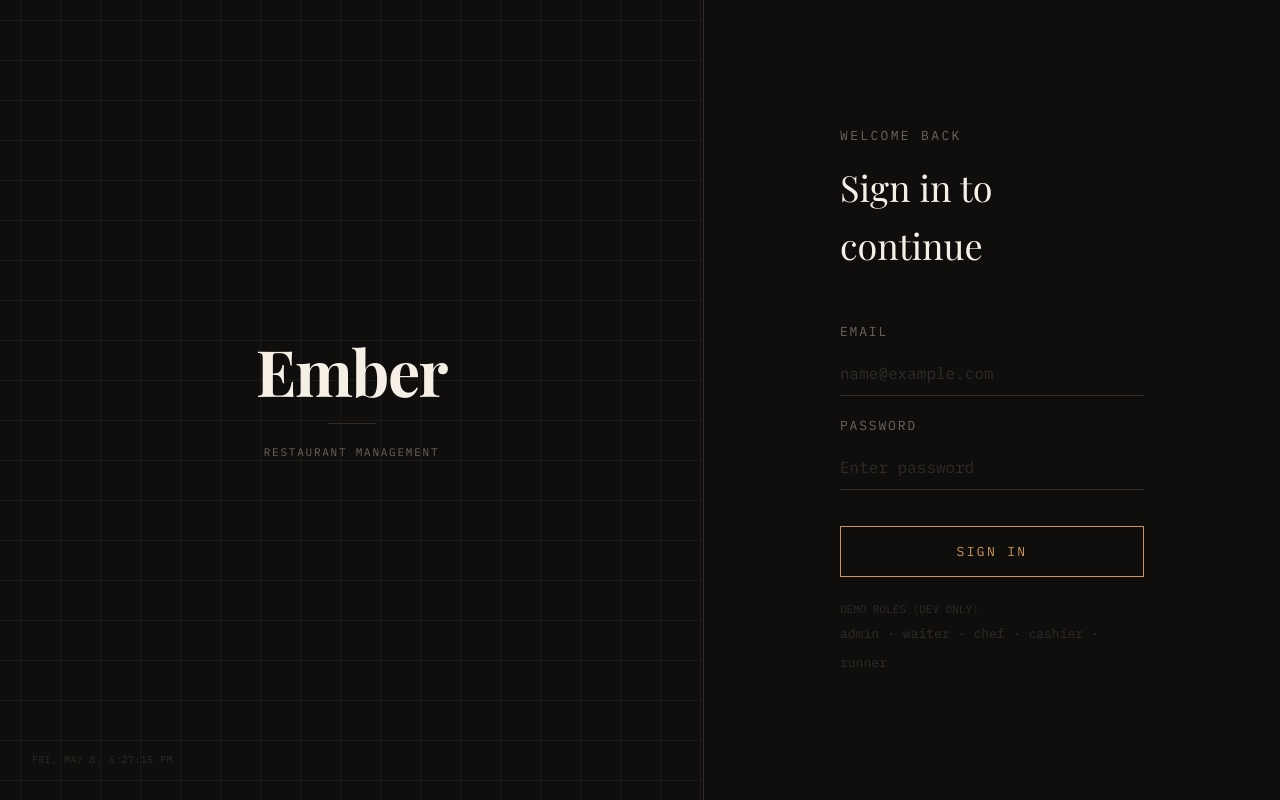
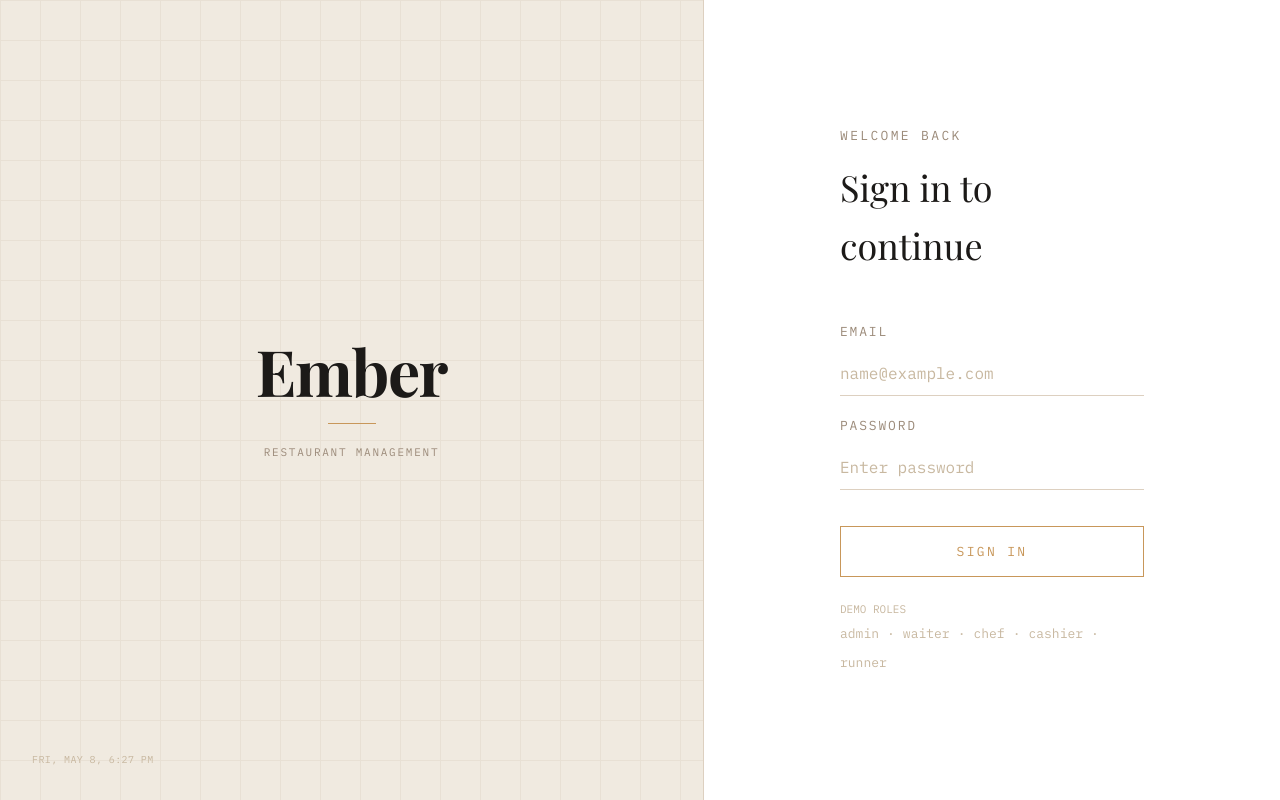
Before and after one commit to octotat-bot/ember, a React (Vite) app in the folder frontend/: page /login in a window 1280 px wide. Built offline with nearby package versions, Linux system fonts and the light colour scheme; no server answers.

Commit message:
feat: full light mode theme — warm cream canvas, white cards, amber accent, dark sidebar

```diff
--- a/frontend/src/index.css
+++ b/frontend/src/index.css
@@ -1,15 +1,15 @@
 /* ==================== CSS VARIABLES ==================== */
 :root {
-  /* New UI Palette */
-  --bg-canvas:     #0F0E0D;
-  --bg-surface:    #1C1A18;
-  --bg-raised:     #242220;
-  --border:        #2E2B28;
-  --text-muted:    #6B6460;
-  --text-body:     #E8E0D8;
-  --text-bright:   #F5EFE6;
-  --accent:        #C8975A;
-  --accent-bg:     #412402;
+  /* Light Ember Palette — warm cream + amber accent */
+  --bg-canvas:     #F8F4EF;     /* warm off-white canvas */
+  --bg-surface:    #FFFFFF;     /* white cards */
+  --bg-raised:     #EEE8DF;     /* slightly raised / hover */
+  --border:        #DDD0C0;     /* warm light border */
+  --text-muted:    #9C8B7A;     /* muted warm brown */
+  --text-body:     #1C1A18;     /* dark body text */
+  --text-bright:   #0A0908;     /* near black headings */
+  --accent:        #C8975A;     /* ember amber — unchanged */
+  --accent-bg:     #FDF0E4;     /* warm amber tint background */
 
   /* Mappings */
   --bg-primary: var(--bg-canvas);
@@ -18,7 +18,7 @@
 
   --text-primary: var(--text-body);
   --text-secondary: var(--text-muted);
-  --text-inverse: var(--bg-canvas);
+  --text-inverse: #FFFFFF;     /* white on amber buttons */
 
   --border-soft: var(--border);
   --border-subtle: var(--border);
@@ -523,8 +523,8 @@ img {
 }
 
 .status-partially_served {
-  background: #1a2a2e;
-  color: #5a9eae;
+  background: #E0F0F4;
+  color: #2E7D9A;
 }
 
 .status-completed {
@@ -596,7 +596,7 @@ img {
 }
 
 .table tr:hover td {
-  background: rgba(29, 45, 68, 0.05);
+  background: rgba(200, 151, 90, 0.06);
 }
 
 /* ==================== MODALS ==================== */
@@ -850,9 +850,9 @@ img {
 /* Skeleton Loading */
 .skeleton {
   background: linear-gradient(90deg,
-      rgba(255, 255, 255, 0.1) 25%,
-      rgba(255, 255, 255, 0.2) 50%,
-      rgba(255, 255, 255, 0.1) 75%);
+      rgba(200, 151, 90, 0.08) 25%,
+      rgba(200, 151, 90, 0.15) 50%,
+      rgba(200, 151, 90, 0.08) 75%);
   background-size: 200% 100%;
   animation: shimmer 1.5s infinite;
   border-radius: var(--radius-md);
@@ -927,8 +927,8 @@ img {
 
 .sidebar {
   width: 280px;
-  background: #0F0E0D;
-  border-right: 0.5px solid #2E2B28;
+  background: #141210;   /* keep sidebar dark — premium contrast */
+  border-right: 0.5px solid #2A2724;
   position: fixed;
   top: 0;
   left: 0;
@@ -945,7 +945,7 @@ img {
   justify-content: space-between;
   gap: var(--spacing-sm);
   background: transparent;
-  border-bottom: 1px solid #2E2B28;
+  border-bottom: 1px solid #2A2724;
 }
 
 .sidebar.collapsed .sidebar-header {
@@ -1020,39 +1020,41 @@ img {
   align-items: center;
   justify-content: space-between;
   padding: var(--spacing-lg) var(--spacing-xl);
-  border-bottom: 0.5px solid #2E2B28;
-  background: #0F0E0D;
+  border-bottom: 0.5px solid var(--border);
+  background: var(--bg-surface);
   position: sticky;
   top: 0;
   z-index: 50;
+  box-shadow: 0 1px 0 var(--border);
 }
 
 .page-title {
   font-family: var(--font-secondary);
   font-size: 1.5rem;
   font-weight: 600;
-  color: #F5EFE6;
+  color: var(--text-bright);
 }
 
 /* Search Bar (Top-Right Content Flow) */
 .top-right-search {
     width: 100%;
-    background: #1C1A18;
-    border: 0.5px solid #2E2B28;
+    background: var(--bg-raised);
+    border: 0.5px solid var(--border);
     border-radius: 4px;
     padding: 8px 12px 8px 32px;
     font-family: var(--font-primary);
     font-size: 12px;
-    color: #E8E0D8;
+    color: var(--text-body);
     outline: none;
     transition: border-color 0.2s;
     box-shadow: none !important;
 }
 .top-right-search::placeholder {
-    color: #6B6460;
+    color: var(--text-muted);
 }
 .top-right-search:focus {
-    border-color: #C8975A;
+    border-color: var(--accent);
+    background: var(--bg-surface);
 }
 
 .page-content {
@@ -1441,7 +1443,7 @@ img {
   display: flex;
   align-items: center;
   justify-content: center;
-  background: rgba(29, 45, 68, 0.1);
+  background: rgba(200, 151, 90, 0.12);
   border-radius: 50%;
   color: var(--color-primary);
 }
@@ -1490,17 +1492,17 @@ img {
   align-items: center;
   justify-content: center;
   border-radius: var(--radius-md);
-  color: var(--text-muted);
+  color: #6B6460;
   transition: all var(--transition-fast);
   flex-shrink: 0;
-  border: 1px solid var(--border-soft);
-  background: var(--bg-tertiary);
+  border: 1px solid #2A2724;
+  background: #1C1A18;
 }
 
 .sidebar-collapse-btn:hover {
-  background: var(--bg-secondary);
-  color: var(--text-primary);
-  border-color: var(--text-primary);
+  background: #242220;
+  color: #E8E0D8;
+  border-color: #C8975A;
 }
 
 .sidebar-close-mobile {
@@ -1510,13 +1512,13 @@ img {
   align-items: center;
   justify-content: center;
   border-radius: var(--radius-md);
-  color: var(--color-text-muted);
+  color: #6B6460;
   transition: all var(--transition-fast);
 }
 
 .sidebar-close-mobile:hover {
-  background: var(--color-bg-hover);
-  color: var(--color-text-primary);
+  background: #242220;
+  color: #E8E0D8;
 }
 
 /* Mobile menu button - hidden on desktop */
@@ -1696,7 +1698,7 @@ img {
     height: auto !important;
     max-height: none !important;
     z-index: 100;
-    border-top: 1px solid var(--border-soft);
+    border-top: 1px solid #2A2724;
     border-right: none;
     overflow: visible;
   }
--- a/frontend/src/pages/Login.jsx
+++ b/frontend/src/pages/Login.jsx
@@ -47,67 +47,72 @@ const Login = () => {
             if (res.success && isAddMode) {
                 navigate(defaultRoutes[res.user?.role] || '/dashboard', { replace: true });
             }
+        } catch (error) {
+            // handled by AuthContext toast
+        } finally {
+            setLoading(false);
+            submittingRef.current = false;
         }
-        catch (error) { /* handled by AuthContext toast */ }
-        finally { setLoading(false); submittingRef.current = false; }
     };
 
     const formattedTime = currentTime.toLocaleString('en-US', {
         weekday: 'short', month: 'short', day: 'numeric',
-        hour: 'numeric', minute: '2-digit', second: '2-digit',
-        hour12: true
+        hour: 'numeric', minute: '2-digit', hour12: true
     }).toUpperCase();
 
     return (
-        <div style={{ display: 'flex', width: '100vw', height: '100vh', background: '#0F0E0D', overflow: 'hidden' }}>
+        <div style={{ display: 'flex', width: '100vw', height: '100vh', background: '#F8F4EF', overflow: 'hidden' }}>
             <style>{`
                 @media (max-width: 768px) {
                     .login-left-panel { display: none !important; }
                     .login-right-panel { width: 100% !important; }
                     .login-mobile-brand { display: block !important; }
                 }
-                .auth-input::placeholder { color: #2E2B28; transition: color 0.2s; }
+                .auth-input::placeholder { color: #C8B8A0; transition: color 0.2s; }
                 .auth-input:focus::placeholder { color: transparent; }
             `}</style>
 
-            {/* Left Panel - Branding */}
+            {/* Left Panel — warm cream branding */}
             <div className="login-left-panel" style={{
-                width: '55%', height: '100%', position: 'relative', borderRight: '0.5px solid #2E2B28',
-                backgroundImage: 'linear-gradient(#1C1A18 1px, transparent 1px), linear-gradient(90deg, #1C1A18 1px, transparent 1px)',
-                backgroundSize: '40px 40px', backgroundPosition: 'center', backgroundAttachment: 'fixed'
+                width: '55%', height: '100%', position: 'relative',
+                borderRight: '0.5px solid #DDD0C0',
+                background: '#F0EAE0',
+                backgroundImage: 'linear-gradient(#E8E0D4 1px, transparent 1px), linear-gradient(90deg, #E8E0D4 1px, transparent 1px)',
+                backgroundSize: '40px 40px',
             }}>
                 <div style={{ display: 'flex', flexDirection: 'column', alignItems: 'center', justifyContent: 'center', height: '100%' }}>
-                    <div style={{ fontFamily: 'var(--font-secondary)', fontSize: 64, fontWeight: 700, color: '#F5EFE6', letterSpacing: '-0.02em', lineHeight: 1 }}>
+                    <div style={{ fontFamily: 'var(--font-secondary)', fontSize: 64, fontWeight: 700, color: '#1C1A18', letterSpacing: '-0.02em', lineHeight: 1 }}>
                         Ember
                     </div>
-                    <div style={{ width: 48, height: 0, borderBottom: '0.5px solid #2E2B28', margin: '20px 0' }}></div>
-                    <div style={{ fontFamily: 'var(--font-primary)', fontSize: 11, color: '#6B6460', textTransform: 'uppercase', letterSpacing: '0.16em' }}>
+                    <div style={{ width: 48, height: 0, borderBottom: '0.5px solid #C8975A', margin: '20px 0' }}></div>
+                    <div style={{ fontFamily: 'var(--font-primary)', fontSize: 11, color: '#9C8B7A', textTransform: 'uppercase', letterSpacing: '0.16em' }}>
                         Restaurant Management
                     </div>
                 </div>
-                {/* Fixed Clock */}
-                <div style={{ position: 'absolute', bottom: 32, left: 32, fontFamily: 'var(--font-primary)', fontSize: 10, color: '#2E2B28', letterSpacing: '0.04em' }}>
+                <div style={{ position: 'absolute', bottom: 32, left: 32, fontFamily: 'var(--font-primary)', fontSize: 10, color: '#C8B8A0', letterSpacing: '0.04em' }}>
                     {formattedTime}
                 </div>
             </div>
 
-            {/* Right Panel - Form */}
-            <div className="login-right-panel" style={{ width: '45%', height: '100%', display: 'flex', alignItems: 'center', justifyContent: 'center', background: '#0F0E0D' }}>
+            {/* Right Panel — white form area */}
+            <div className="login-right-panel" style={{ width: '45%', height: '100%', display: 'flex', alignItems: 'center', justifyContent: 'center', background: '#FFFFFF' }}>
                 <div style={{ width: '100%', maxWidth: 400, padding: '0 48px' }}>
-                    <div className="login-mobile-brand" style={{ display: 'none', fontFamily: 'var(--font-secondary)', fontSize: 28, color: '#F5EFE6', marginBottom: 48 }}>
+                    {/* Mobile brand (shown when left panel is hidden) */}
+                    <div className="login-mobile-brand" style={{ display: 'none', fontFamily: 'var(--font-secondary)', fontSize: 28, color: '#1C1A18', marginBottom: 48 }}>
                         Ember
                     </div>
 
-                    <div style={{ fontFamily: 'var(--font-primary)', fontSize: 13, color: '#6B6460', textTransform: 'uppercase', letterSpacing: '0.18em', marginBottom: 12 }}>
+                    <div style={{ fontFamily: 'var(--font-primary)', fontSize: 13, color: '#9C8B7A', textTransform: 'uppercase', letterSpacing: '0.18em', marginBottom: 12 }}>
                         WELCOME BACK
                     </div>
-                    <div style={{ fontFamily: 'var(--font-secondary)', fontSize: 36, color: '#F5EFE6', fontWeight: 400, marginBottom: 48 }}>
+                    <div style={{ fontFamily: 'var(--font-secondary)', fontSize: 36, color: '#1C1A18', fontWeight: 400, marginBottom: 48 }}>
                         Sign in to continue
                     </div>
 
                     <form onSubmit={handleSubmit}>
+                        {/* Email */}
                         <div style={{ marginBottom: 20 }}>
-                            <label style={{ display: 'block', fontFamily: 'var(--font-primary)', fontSize: 13, color: '#6B6460', textTransform: 'uppercase', letterSpacing: '0.14em', marginBottom: 8 }}>
+                            <label style={{ display: 'block', fontFamily: 'var(--font-primary)', fontSize: 13, color: '#9C8B7A', textTransform: 'uppercase', letterSpacing: '0.14em', marginBottom: 8 }}>
                                 EMAIL
                             </label>
                             <input
@@ -119,14 +124,15 @@ const Login = () => {
                                 placeholder="name@example.com"
                                 required
                                 aria-label="Email address"
-                                style={{ width: '100%', background: 'transparent', border: 'none', borderBottom: '0.5px solid #2E2B28', borderRadius: 0, padding: '12px 0', fontFamily: 'var(--font-primary)', fontSize: 16, color: '#E8E0D8', outline: 'none', transition: 'border-color 0.2s', boxSizing: 'border-box' }}
+                                style={{ width: '100%', background: 'transparent', border: 'none', borderBottom: '0.5px solid #DDD0C0', borderRadius: 0, padding: '12px 0', fontFamily: 'var(--font-primary)', fontSize: 16, color: '#1C1A18', outline: 'none', transition: 'border-color 0.2s', boxSizing: 'border-box' }}
                                 onFocus={e => { e.target.style.borderBottom = '1px solid #C8975A'; }}
-                                onBlur={e => { e.target.style.borderBottom = '0.5px solid #2E2B28'; }}
+                                onBlur={e => { e.target.style.borderBottom = '0.5px solid #DDD0C0'; }}
                             />
                         </div>
 
+                        {/* Password */}
                         <div style={{ marginBottom: 36 }}>
-                            <label style={{ display: 'block', fontFamily: 'var(--font-primary)', fontSize: 13, color: '#6B6460', textTransform: 'uppercase', letterSpacing: '0.14em', marginBottom: 8 }}>
+                            <label style={{ display: 'block', fontFamily: 'var(--font-primary)', fontSize: 13, color: '#9C8B7A', textTransform: 'uppercase', letterSpacing: '0.14em', marginBottom: 8 }}>
                                 PASSWORD
                             </label>
                             <input
@@ -138,32 +144,39 @@ const Login = () => {
                                 placeholder="Enter password"
                                 required
                                 aria-label="Password"
-                                style={{ width: '100%', background: 'transparent', border: 'none', borderBottom: '0.5px solid #2E2B28', borderRadius: 0, padding: '12px 0', fontFamily: 'var(--font-primary)', fontSize: 16, color: '#E8E0D8', outline: 'none', transition: 'border-color 0.2s', boxSizing: 'border-box' }}
+                                style={{ width: '100%', background: 'transparent', border: 'none', borderBottom: '0.5px solid #DDD0C0', borderRadius: 0, padding: '12px 0', fontFamily: 'var(--font-primary)', fontSize: 16, color: '#1C1A18', outline: 'none', transition: 'border-color 0.2s', boxSizing: 'border-box' }}
                                 onFocus={e => { e.target.style.borderBottom = '1px solid #C8975A'; }}
-                                onBlur={e => { e.target.style.borderBottom = '0.5px solid #2E2B28'; }}
+                                onBlur={e => { e.target.style.borderBottom = '0.5px solid #DDD0C0'; }}
                             />
                         </div>
 
+                        {/* Submit */}
                         <button
                             type="submit"
                             disabled={loading}
                             aria-label="Sign in"
                             style={{ width: '100%', background: 'transparent', border: '0.5px solid #C8975A', color: '#C8975A', fontFamily: 'var(--font-primary)', fontSize: 13, textTransform: 'uppercase', letterSpacing: '0.18em', borderRadius: 0, padding: '16px 0', cursor: loading ? 'wait' : 'pointer', display: 'flex', alignItems: 'center', justifyContent: 'center', transition: 'all 200ms ease', opacity: loading ? 0.6 : 1 }}
-                            onMouseOver={e => { if (!loading) { e.currentTarget.style.background = '#C8975A'; e.currentTarget.style.color = '#0F0E0D'; } }}
+                            onMouseOver={e => { if (!loading) { e.currentTarget.style.background = '#C8975A'; e.currentTarget.style.color = '#FFFFFF'; } }}
                             onMouseOut={e => { e.currentTarget.style.background = 'transparent'; e.currentTarget.style.color = '#C8975A'; }}
                         >
                             {loading ? <Loader2 size={16} className="animate-spin" /> : 'SIGN IN'}
                         </button>
 
+                        {/* Demo roles */}
                         {isDev && (
                             <div style={{ marginTop: 24 }}>
-                                <div style={{ fontFamily: 'var(--font-primary)', fontSize: 11, color: '#2E2B28', marginBottom: 6 }}>
-                                    DEMO ROLES (DEV ONLY)
+                                <div style={{ fontFamily: 'var(--font-primary)', fontSize: 11, color: '#C8B8A0', marginBottom: 6 }}>
+                                    DEMO ROLES
                                 </div>
                                 <div style={{ display: 'flex', gap: 8, flexWrap: 'wrap' }}>
-                                    {['admin','waiter','chef','cashier','runner'].map((r, i, arr) => (
-                                        <span key={r} style={{ fontFamily: 'var(--font-primary)', fontSize: 13, color: '#2E2B28', display: 'flex', alignItems: 'center', gap: 8 }}>
-                                            <span onClick={() => { setFormData({email: `${r}@cafe.com`, password: `${r}123`}); }} style={{ cursor: 'pointer', transition: 'color 0.2s' }} onMouseOver={e => e.currentTarget.style.color = '#6B6460'} onMouseOut={e => e.currentTarget.style.color = '#2E2B28'}>{r}</span>
+                                    {['admin', 'waiter', 'chef', 'cashier', 'runner'].map((r, i, arr) => (
+                                        <span key={r} style={{ fontFamily: 'var(--font-primary)', fontSize: 13, color: '#C8B8A0', display: 'flex', alignItems: 'center', gap: 8 }}>
+                                            <span
+                                                onClick={() => setFormData({ email: `${r}@cafe.com`, password: `${r}123` })}
+                                                style={{ cursor: 'pointer', transition: 'color 0.2s' }}
+                                                onMouseOver={e => e.currentTarget.style.color = '#C8975A'}
+                                                onMouseOut={e => e.currentTarget.style.color = '#C8B8A0'}
+                                            >{r}</span>
                                             {i < arr.length - 1 && <span>·</span>}
                                         </span>
                                     ))}
```
